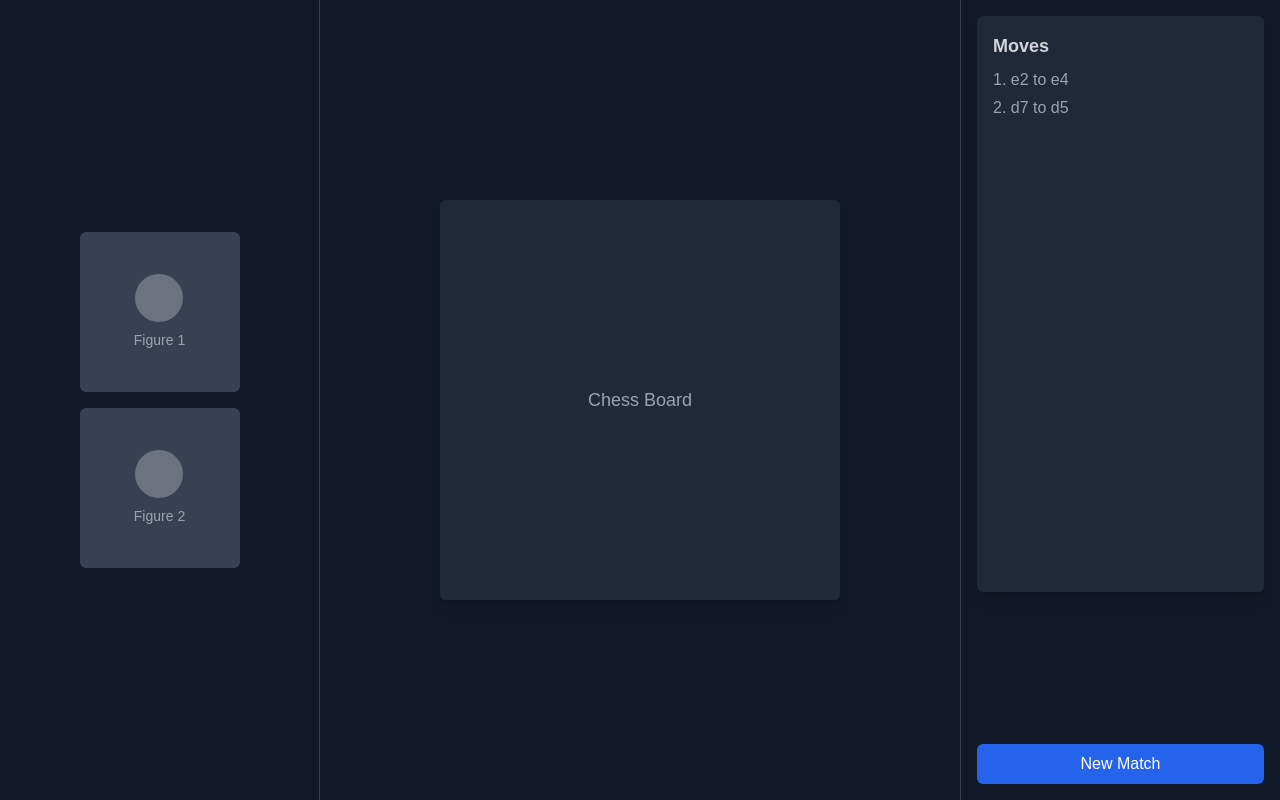
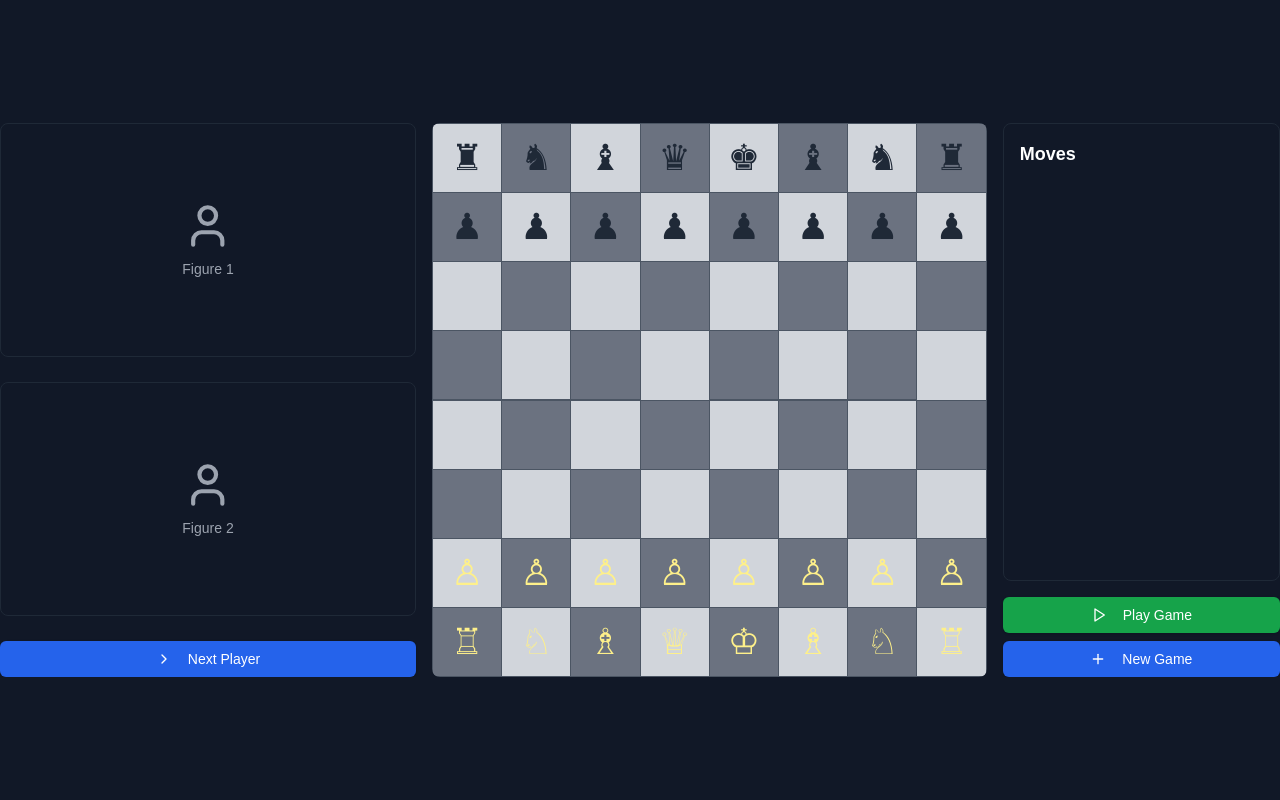
Before and after one commit to nurmandev/chess-p2p, a Next.js app: page /game in a window 1280 px wide. Built offline with nearby package versions, Linux system fonts and the light colour scheme.

Commit message:
Refactor GamePage, VideoCall, ChessBoard, MovesList component.

```diff
--- a/package.json
+++ b/package.json
@@ -9,6 +9,7 @@
     "lint": "next lint"
   },
   "dependencies": {
+    "@radix-ui/react-slot": "^1.1.0",
     "class-variance-authority": "^0.7.0",
     "clsx": "^2.1.1",
     "lucide-react": "^0.456.0",
--- a/src/app/game/page.tsx
+++ b/src/app/game/page.tsx
@@ -1,27 +1,17 @@
+// src/app/game/page.tsx
+import VideoCall from '@/components/shared/VideoCall';
 import ChessBoard from '@/components/shared/ChessBoard';
-import VideoCall from '@/components/shared/VideoCall';
 import MovesList from '@/components/shared/MovesList';
 
 export default function GamePage() {
   return (
-    <div className="grid grid-cols-4 h-screen bg-gray-900 text-white">
-      {/* Left Panel - Video Call */}
-      <div className="col-span-1 flex flex-col items-center justify-center space-y-4 p-4 border-r border-gray-700">
-        <VideoCall player="Figure 1" />
-        <VideoCall player="Figure 2" />
-      </div>
-
-      {/* Center Panel - Chessboard */}
-      <div className="col-span-2 flex items-center justify-center p-4">
-        <ChessBoard />
-      </div>
-
-      {/* Right Panel - Moves List and New Match Button */}
-      <div className="col-span-1 flex flex-col items-center justify-between p-4 border-l border-gray-700">
-        <MovesList />
-        <button className="w-full py-2 mt-4 bg-blue-600 text-white rounded-md hover:bg-blue-700">
-          New Match
-        </button>
+    <div className="flex items-center justify-center h-screen w-screen bg-gray-900 text-white">
+      <div className="flex flex-grow bg-gray-900 overflow-hidden">
+        <div className="grid grid-cols-1 md:grid-cols-[1.5fr,2fr,1fr] gap-4 w-full h-full">
+          <VideoCall />
+          <ChessBoard />
+          <MovesList />
+        </div>
       </div>
     </div>
   );
--- a/src/components/shared/ChessBoard.tsx
+++ b/src/components/shared/ChessBoard.tsx
@@ -1,10 +1,50 @@
-import React from 'react';
+interface ChessPieceProps {
+    piece: string;
+    color: 'white' | 'black';
+  }
+
+  const ChessPiece: React.FC<ChessPieceProps> = ({ piece, color }) => {
+    const pieceSymbols: { [key: string]: { [key: string]: string } } = {
+      'white': { 'king': '♔', 'queen': '♕', 'rook': '♖', 'bishop': '♗', 'knight': '♘', 'pawn': '♙' },
+      'black': { 'king': '♚', 'queen': '♛', 'rook': '♜', 'bishop': '♝', 'knight': '♞', 'pawn': '♟' }
+    };
+
+    return (
+      <span className={`text-4xl ${color === 'white' ? 'text-yellow-200' : 'text-gray-800'}`}>
+        {pieceSymbols[color][piece]}
+      </span>
+    );
+  };
 
   const ChessBoard: React.FC = () => {
+    const pieces = [
+      "rook", "knight", "bishop", "queen", "king", "bishop", "knight", "rook",
+      "pawn", "pawn", "pawn", "pawn", "pawn", "pawn", "pawn", "pawn",
+      "", "", "", "", "", "", "", "",
+      "", "", "", "", "", "", "", "",
+      "", "", "", "", "", "", "", "",
+      "", "", "", "", "", "", "", "",
+      "pawn", "pawn", "pawn", "pawn", "pawn", "pawn", "pawn", "pawn",
+      "rook", "knight", "bishop", "queen", "king", "bishop", "knight", "rook"
+    ];
+
     return (
-    <div className="w-[400px] h-[400px] bg-gray-800 rounded-md shadow-lg flex items-center justify-center">
-      <p className="text-gray-400 text-lg">Chess Board</p>
-      {/* Placeholder; actual chessboard will replace this */}
+      <div className="grid grid-cols-8 gap-px bg-gray-600 p-px rounded-lg overflow-hidden">
+        {pieces.map((piece, index) => {
+          const row = Math.floor(index / 8);
+          const col = index % 8;
+          const isWhite = row >= 6;
+          const pieceColor = isWhite ? 'white' : 'black';
+          return (
+            <div
+              key={index}
+              className={`aspect-square flex items-center justify-center
+                          ${(row + col) % 2 === 0 ? 'bg-gray-300' : 'bg-gray-500'}`}
+            >
+              {piece && <ChessPiece piece={piece} color={pieceColor} />}
+            </div>
+          );
+        })}
       </div>
     );
   };
--- a/src/components/shared/MovesList.tsx
+++ b/src/components/shared/MovesList.tsx
@@ -1,14 +1,25 @@
-import React from 'react';
+import { Play, Plus } from 'lucide-react';
+import { Button } from "@/components/ui/button";
 
 const MovesList: React.FC = () => {
   return (
-    <div className="w-full bg-gray-800 rounded-md p-4 shadow-lg mb-4 h-3/4 overflow-y-auto">
-      <h2 className="text-lg font-bold text-gray-300 mb-2">Moves</h2>
-      <ul className="list-decimal list-inside space-y-1 text-gray-400">
-        <li>e2 to e4</li>
-        <li>d7 to d5</li>
-        {/* Placeholder moves; dynamically add moves here */}
-      </ul>
+    <div className="flex flex-col h-full">
+      <div className="bg-gray-900 border border-gray-800 rounded-lg flex-grow mb-4">
+        <div className="p-4">
+          <h2 className="text-lg font-semibold mb-2">Moves</h2>
+          {/* Moves will be displayed here */}
+        </div>
+      </div>
+      <div className="space-y-2">
+        <Button className="w-full bg-green-600 hover:bg-green-700 text-white">
+          <Play className="w-4 h-4 mr-2" />
+          Play Game
+        </Button>
+        <Button className="w-full bg-blue-600 hover:bg-blue-700 text-white">
+          <Plus className="w-4 h-4 mr-2" />
+          New Game
+        </Button>
+      </div>
     </div>
   );
 };
--- a/src/components/shared/VideoCall.tsx
+++ b/src/components/shared/VideoCall.tsx
@@ -1,16 +1,26 @@
-import React from 'react';
+import { User, ChevronRight } from 'lucide-react';
+import { Button } from "@/components/ui/button";
 
-interface VideoCallProps {
-  player: string;
+interface PlayerPlaceholderProps {
+  label: string;
 }
 
-const VideoCall: React.FC<VideoCallProps> = ({ player }) => {
+const PlayerPlaceholder: React.FC<PlayerPlaceholderProps> = ({ label }) => (
+  <div className="bg-gray-900 border border-gray-800 rounded-lg p-4 flex flex-col items-center justify-center aspect-video">
+    <User className="w-1/4 h-1/4 text-gray-400" />
+    <span className="mt-2 text-sm text-gray-400">{label}</span>
+  </div>
+);
+
+const VideoCall: React.FC = () => {
   return (
-    <div className="w-40 h-40 bg-gray-700 rounded-md flex items-center justify-center">
-      <div className="text-center">
-        <div className="w-12 h-12 bg-gray-500 rounded-full mx-auto mb-2"></div>
-        <p className="text-gray-400 text-sm">{player}</p>
-      </div>
+    <div className="flex flex-col justify-between h-full space-y-4">
+      <PlayerPlaceholder label="Figure 1" />
+      <PlayerPlaceholder label="Figure 2" />
+      <Button className="w-full bg-blue-600 hover:bg-blue-700 text-white">
+        <ChevronRight className="w-4 h-4 mr-2" />
+        Next Player
+      </Button>
     </div>
   );
 };
--- /dev/null
+++ b/src/components/ui/button.tsx
@@ -0,0 +1,57 @@
+import * as React from "react"
+import { Slot } from "@radix-ui/react-slot"
+import { cva, type VariantProps } from "class-variance-authority"
+
+import { cn } from "@/lib/utils"
+
+const buttonVariants = cva(
+  "inline-flex items-center justify-center gap-2 whitespace-nowrap rounded-md text-sm font-medium transition-colors focus-visible:outline-none focus-visible:ring-1 focus-visible:ring-ring disabled:pointer-events-none disabled:opacity-50 [&_svg]:pointer-events-none [&_svg]:size-4 [&_svg]:shrink-0",
+  {
+    variants: {
+      variant: {
+        default:
+          "bg-primary text-primary-foreground shadow hover:bg-primary/90",
+        destructive:
+          "bg-destructive text-destructive-foreground shadow-sm hover:bg-destructive/90",
+        outline:
+          "border border-input bg-background shadow-sm hover:bg-accent hover:text-accent-foreground",
+        secondary:
+          "bg-secondary text-secondary-foreground shadow-sm hover:bg-secondary/80",
+        ghost: "hover:bg-accent hover:text-accent-foreground",
+        link: "text-primary underline-offset-4 hover:underline",
+      },
+      size: {
+        default: "h-9 px-4 py-2",
+        sm: "h-8 rounded-md px-3 text-xs",
+        lg: "h-10 rounded-md px-8",
+        icon: "h-9 w-9",
+      },
+    },
+    defaultVariants: {
+      variant: "default",
+      size: "default",
+    },
+  }
+)
+
+export interface ButtonProps
+  extends React.ButtonHTMLAttributes<HTMLButtonElement>,
+    VariantProps<typeof buttonVariants> {
+  asChild?: boolean
+}
+
+const Button = React.forwardRef<HTMLButtonElement, ButtonProps>(
+  ({ className, variant, size, asChild = false, ...props }, ref) => {
+    const Comp = asChild ? Slot : "button"
+    return (
+      <Comp
+        className={cn(buttonVariants({ variant, size, className }))}
+        ref={ref}
+        {...props}
+      />
+    )
+  }
+)
+Button.displayName = "Button"
+
+export { Button, buttonVariants }
```
Also changed, not shown: 1 other file (tests, documents, lock files or other folders). Lines whose indentation alone changed are shown as unchanged.
